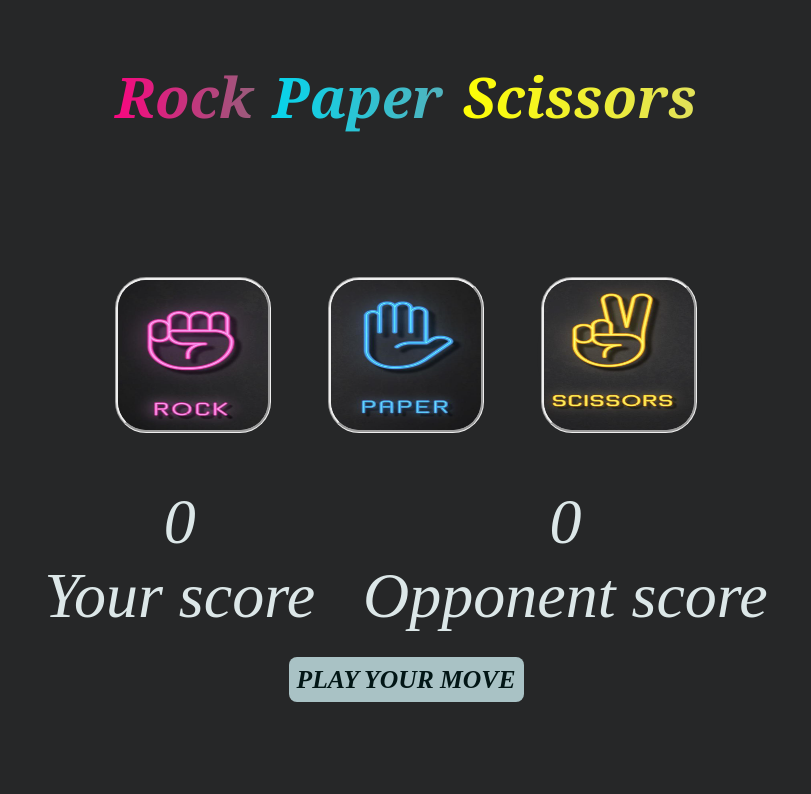
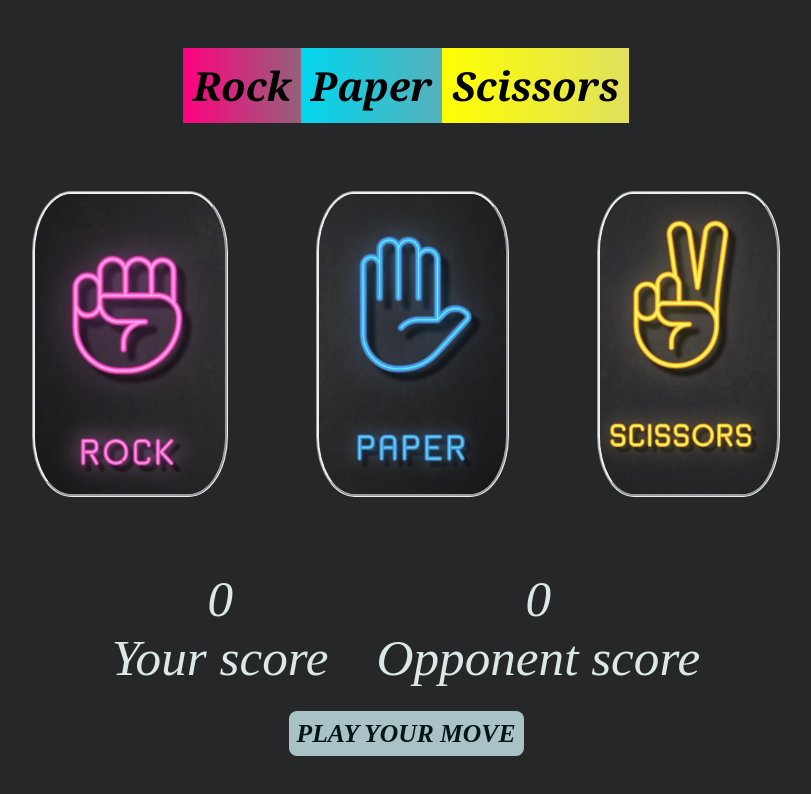
Before and after one commit to Divyanshikhatri062/Rock_paper_scissor, a plain HTML site: page index.html in a window 1280 px wide. Shown: the whole page, without its empty margins (234-1045 px from the left). Drawn offline with Linux system fonts and the light colour scheme.

Commit message:
Update index.css

```diff
--- a/index.css
+++ b/index.css
@@ -1,8 +1,10 @@
-*{
+* {
   background-color: #262728;
   padding: 0;
   margin: 0;
+  text-align: center;
 }
+
 .container {
   display: flex;
   font-style: oblique;
@@ -11,54 +13,53 @@
   justify-content: center;
   padding: 3rem;
 }
-.rock, .paper, .scissors{
+
+.rock, .paper, .scissors {
+  font-size: 5vmin;
   padding: 10px;
   font-weight: 900;
-font-family:Georgia, 'Times New Roman', Times, serif;
+  font-family: Georgia, 'Times New Roman', Times, serif;
 }
+
 .rock {
   background: linear-gradient(to right, #ff0180, #93627b);
-  -webkit-background-clip: text;
-  -webkit-text-fill-color: transparent;
 }
 
 .paper {
   background: linear-gradient(to right, #02d6ee, #55b1bb);
-  -webkit-background-clip: text;
-  -webkit-text-fill-color: transparent;
 }
+
 .scissors {
   background: linear-gradient(to right, #ffff01, #e0e05e);
-  -webkit-background-clip: text;
-  -webkit-text-fill-color: transparent;
 }
+
 .choice {
-  height: 165px;
-  width: 165px;
-  border-radius: 50%;
-  display: flex;
-  justify-content: center;
-  align-items: center;
+  display: inline-block;
+  padding: 20px;
 }
+
+.choice:hover {
+  cursor: pointer;
+  opacity: .5;
+  transform: scale(1.2);
+}
+
+.choice img {
+  height: 300px;
+  width: auto;
+  object-fit: cover;
+  border-radius: 20%;
+  border-style: groove;
+}
+
 .choices {
   display: flex;
   justify-content: center;
   align-items: center;
-   gap:3rem;
-   margin-top: 5rem;
+  gap: 3rem;
 }
-  .choice:hover{
-    cursor: pointer;
-    opacity: .5;
-    transform: scale(1.2);
-  }
-  .choice img {
-    height: 150px;
-  width: 150px;
-    border-radius: 20%;
-    border-style: groove;
-  }
-.scoreboard{
+
+.scoreboard {
   display: flex;
   justify-content: center;
   align-items: center;
@@ -67,47 +68,39 @@ margin-top: 3rem;
   font-size: 2rem;
   color: #dce7e8;
 }
-#user,#comp,#sl{
-  font-size: 4rem;
+
+#user, #comp, #sl {
+  font-size: 4vw;
   font-style: oblique;
   text-align: center;
 }
-.mess{
+
+.mess {
   text-align: center;
   color: #021616;
   margin-top: 2rem;
 }
-#mes{
+
+#mes {
   padding: .5rem;
   font-size: 2vw;
   background-color: #a9c2c5;
   border-radius: .5rem;
-  display:inline;
-  font-style:oblique;
+  display: inline;
+  font-style: oblique;
   font-weight: 900;
 }
+
 @media only screen and (max-width: 768px) {
   .container {
     text-align: center;
   }
 
   .choice img {
-    max-height: 300px; /* Initial height */
-    width: auto; /* Initial width */
-    border-radius: 20%;
-    border-style: groove;
-  }
-
-  /* Responsive Styling */
-
-  @media only screen and (max-width: 768px) {
-    /* Your existing media query styles */
-
-    .choice img {
     max-height: 200px; /* Decreased height for smaller screens */
     width: auto; /* Maintain aspect ratio */
   }
-  }
+
   .scoreboard {
     flex-direction: column;
     font-size: 3vw;
```
Lines whose indentation alone changed are shown as unchanged.
